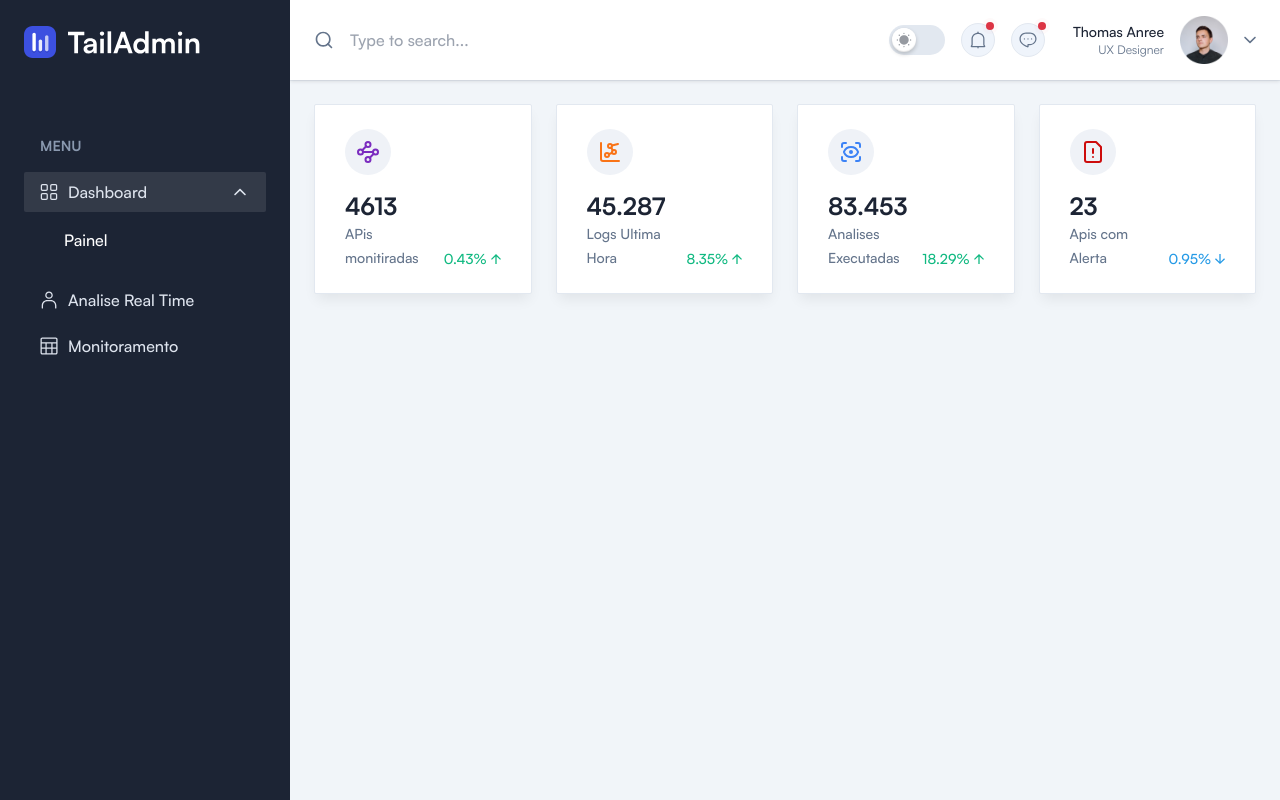
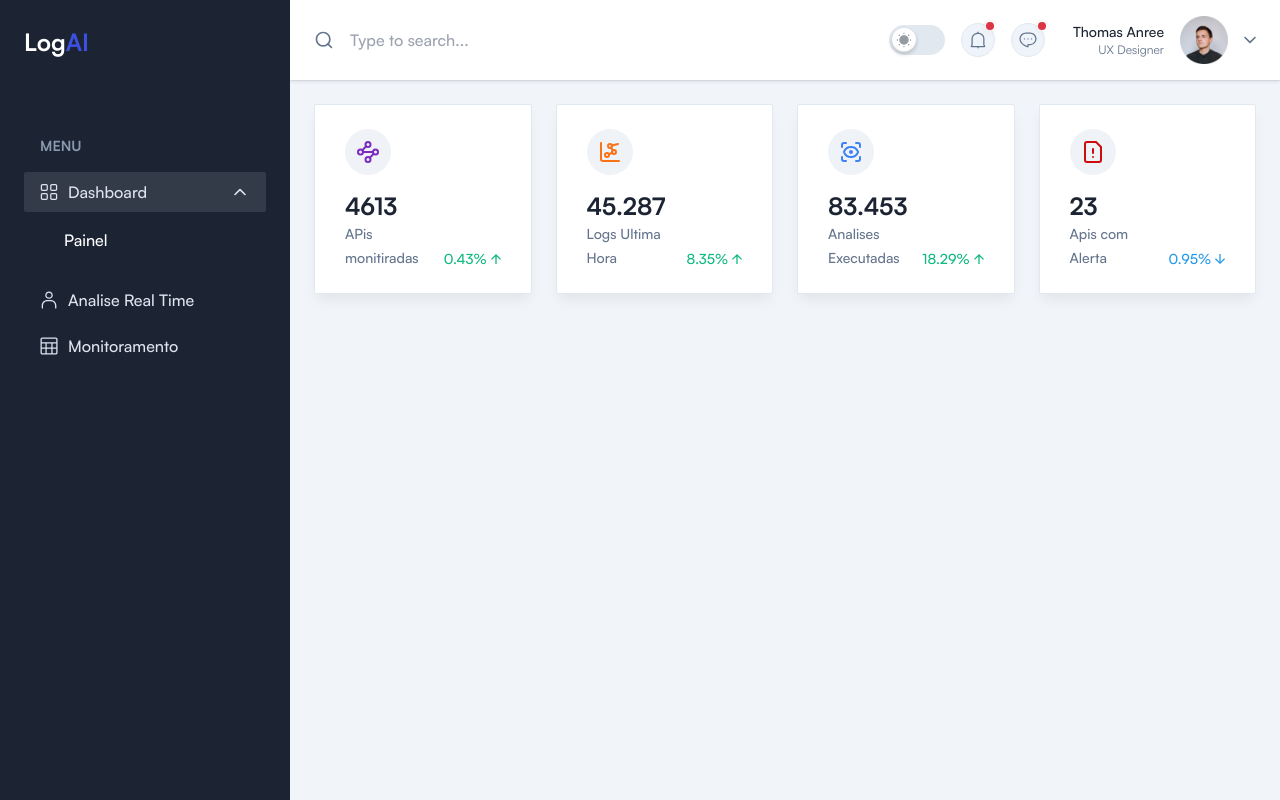
Before and after one commit to emersonjds/logAI, a Next.js app: page / in a window 1280 px wide. Built offline with nearby package versions, Linux system fonts and the light colour scheme.

Commit message:
adjust name

```diff
--- a/src/components/Sidebar/index.tsx
+++ b/src/components/Sidebar/index.tsx
@@ -361,13 +361,18 @@ const Sidebar = ({ sidebarOpen, setSidebarOpen }: SidebarProps) => {
         {/* <!-- SIDEBAR HEADER --> */}
         <div className="flex items-center justify-between gap-2 px-6 py-5.5 lg:py-6.5">
           <Link href="/">
-            <Image
+            {/* <Image
               width={176}
               height={32}
-              src={"/images/logo/logo.svg"}
+              src={"/images/logAI_2.png"}
               alt="Logo"
               priority
-            />
+            /> */}
+            <h1>
+              <span className="text-2xl font-semibold text-white">
+                Log<span className="text-primary">AI</span>
+              </span>
+            </h1>
           </Link>
 
           <button
```
Also changed, not shown: public/images/logAI_2.png (added).
